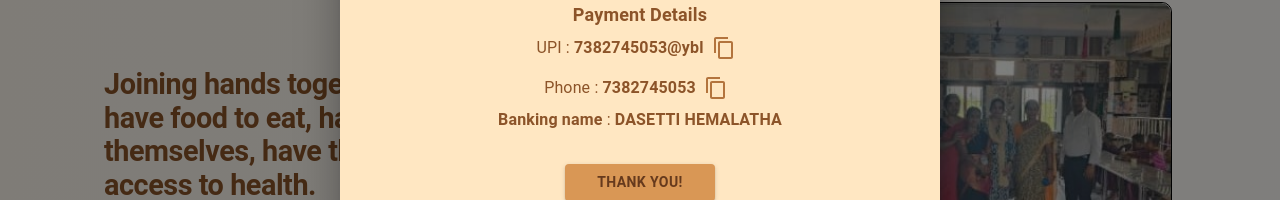
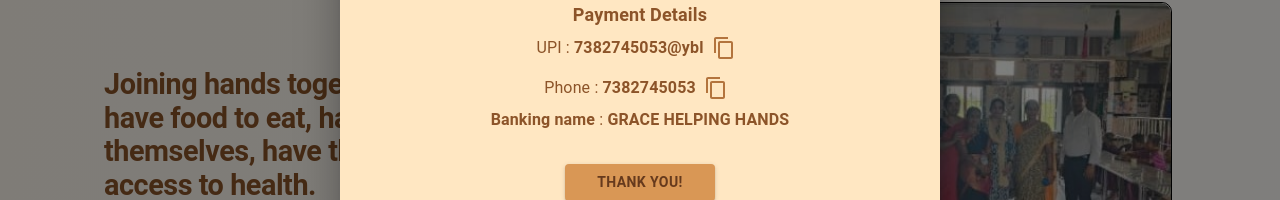
Before and after one commit to darshan1005/GHH-org, a React (Vite) app: page / in a window 1280 px wide. Both pictures are taken after a click on the button "DONATE". Shown: the part 323-523 px from the top of the page. Built offline with nearby package versions, Linux system fonts and the light colour scheme; a web font is replaced by a local one.

Commit message:
GHH--changed banking name.

```diff
--- a/src/Components/Donate/Donate.jsx
+++ b/src/Components/Donate/Donate.jsx
@@ -103,7 +103,7 @@ export const Donate = () => {
               </Stack>
             ))}
             <Typography variant="bodyS" sx={{ width: "max-content" }}>
-              <b>Banking name</b> : <strong>DASETTI HEMALATHA</strong>
+              <b>Banking name</b> : <strong>GRACE HELPING HANDS</strong>
             </Typography>
           </Box>
 
```
